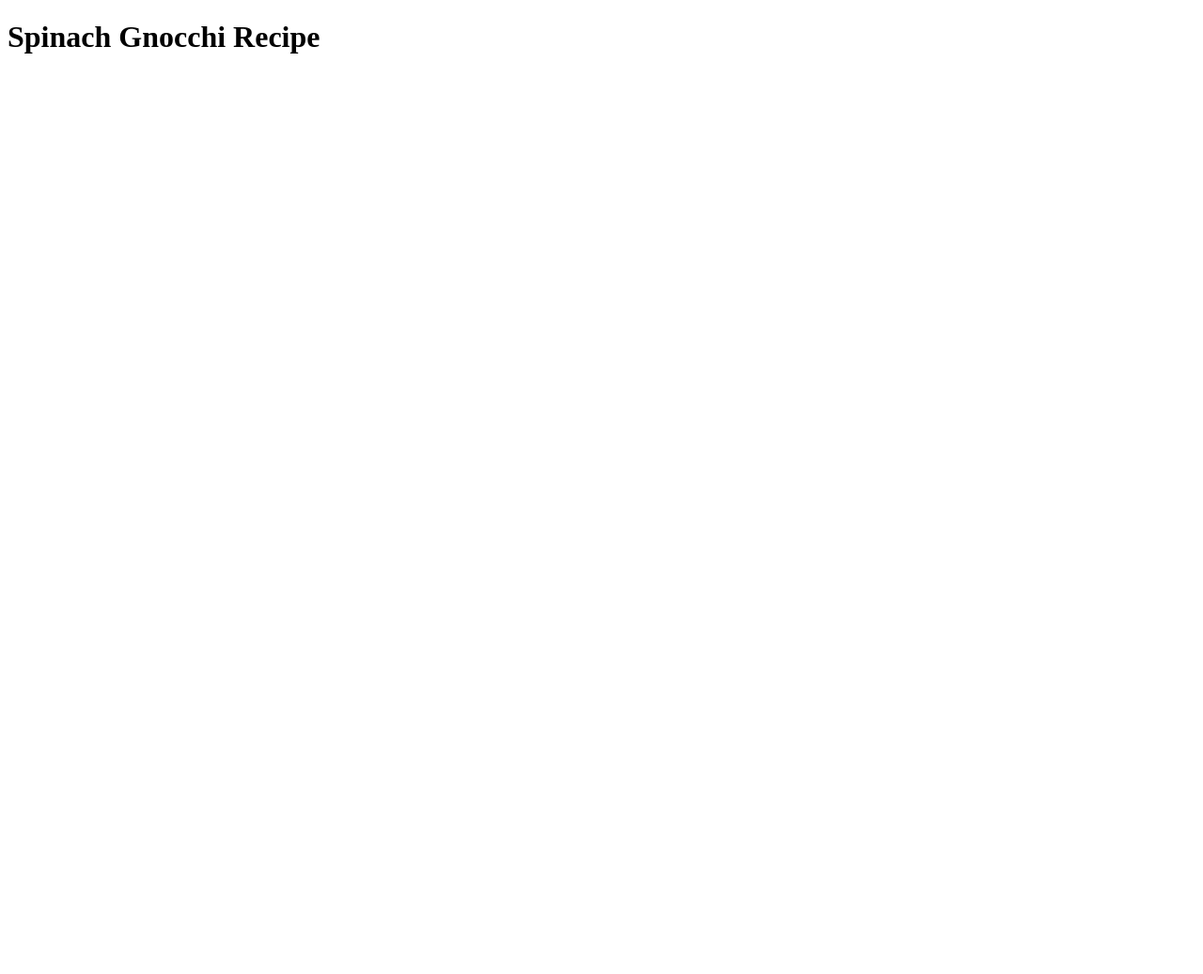
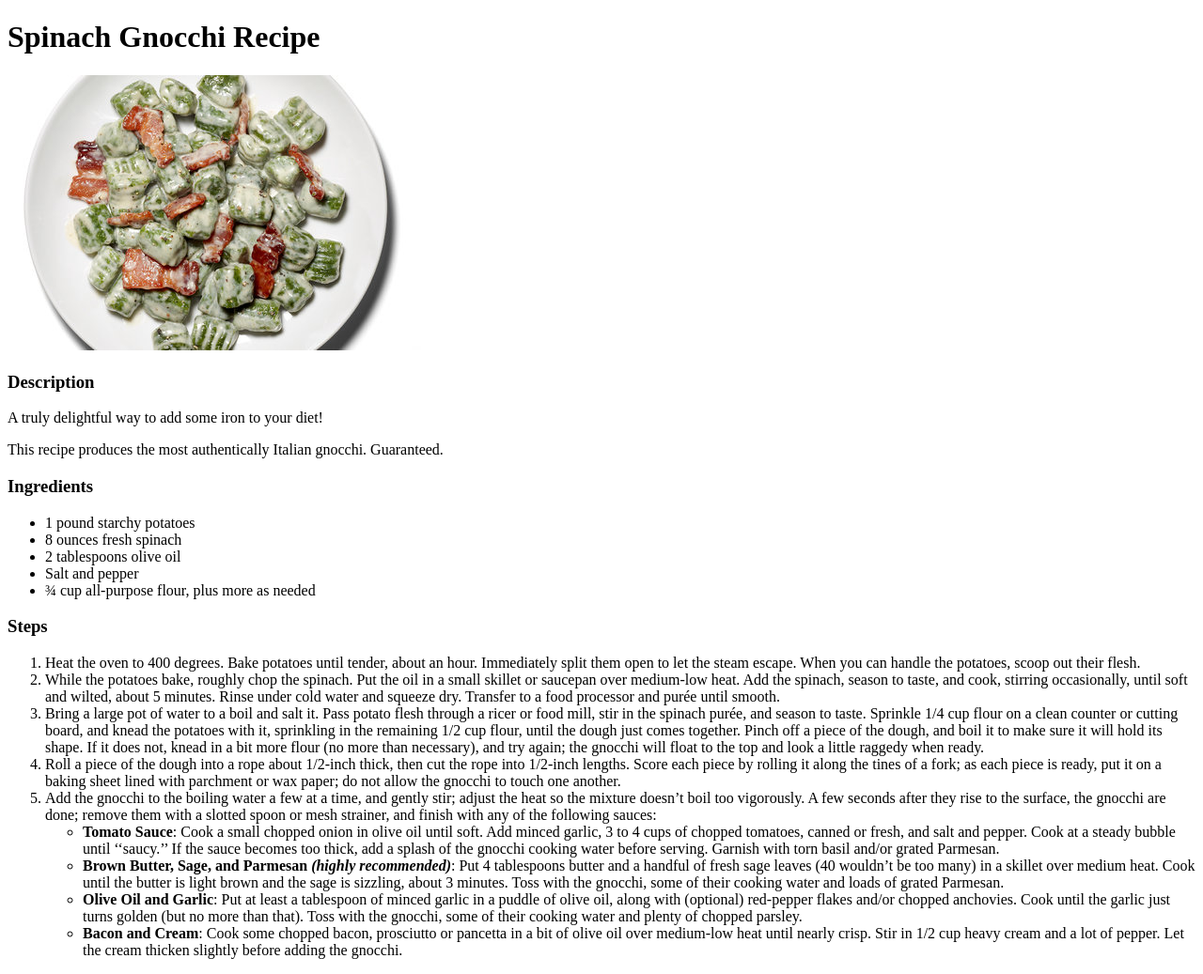
Before and after one commit to tmaritim/odin-recipes, a plain HTML site: page recipes/gnocchi.html in a window 1280 px wide. Shown: the whole page at 94% size. Before the commit the page ends 800 px from the top, so only its background shows below. Drawn offline with Linux system fonts and the light colour scheme.

Commit message:
Added recipe page content for Spinach Gnocchi

```diff
--- a/recipes/gnocchi.html
+++ b/recipes/gnocchi.html
@@ -6,5 +6,91 @@
   </head>
   <body>
     <h1>Spinach Gnocchi Recipe</h1>
+    <img src="spinach-gnocchi.jpeg" />
+    <h3>Description</h3>
+    <p>A truly delightful way to add some iron to your diet!</p>
+    <p>
+      This recipe produces the most authentically Italian gnocchi. Guaranteed.
+    </p>
+    <h3>Ingredients</h3>
+    <ul>
+      <li>1 pound starchy potatoes</li>
+      <li>8 ounces fresh spinach</li>
+      <li>2 tablespoons olive oil</li>
+      <li>Salt and pepper</li>
+      <li>¾ cup all-purpose flour, plus more as needed</li>
+    </ul>
+    <h3>Steps</h3>
+    <ol>
+      <li>
+        Heat the oven to 400 degrees. Bake potatoes until tender, about an hour.
+        Immediately split them open to let the steam escape. When you can handle
+        the potatoes, scoop out their flesh.
+      </li>
+      <li>
+        While the potatoes bake, roughly chop the spinach. Put the oil in a
+        small skillet or saucepan over medium-low heat. Add the spinach, season
+        to taste, and cook, stirring occasionally, until soft and wilted, about
+        5 minutes. Rinse under cold water and squeeze dry. Transfer to a food
+        processor and purée until smooth.
+      </li>
+      <li>
+        Bring a large pot of water to a boil and salt it. Pass potato flesh
+        through a ricer or food mill, stir in the spinach purée, and season to
+        taste. Sprinkle 1/4 cup flour on a clean counter or cutting board, and
+        knead the potatoes with it, sprinkling in the remaining 1/2 cup flour,
+        until the dough just comes together. Pinch off a piece of the dough, and
+        boil it to make sure it will hold its shape. If it does not, knead in a
+        bit more flour (no more than necessary), and try again; the gnocchi will
+        float to the top and look a little raggedy when ready.
+      </li>
+      <li>
+        Roll a piece of the dough into a rope about 1/2-inch thick, then cut the
+        rope into 1/2-inch lengths. Score each piece by rolling it along the
+        tines of a fork; as each piece is ready, put it on a baking sheet lined
+        with parchment or wax paper; do not allow the gnocchi to touch one
+        another.
+      </li>
+      <li>
+        Add the gnocchi to the boiling water a few at a time, and gently stir;
+        adjust the heat so the mixture doesn’t boil too vigorously. A few
+        seconds after they rise to the surface, the gnocchi are done; remove
+        them with a slotted spoon or mesh strainer, and finish with any of the
+        following sauces:
+      </li>
+      <ul>
+        <li>
+          <strong>Tomato Sauce</strong>: Cook a small chopped onion in olive oil
+          until soft. Add minced garlic, 3 to 4 cups of chopped tomatoes, canned
+          or fresh, and salt and pepper. Cook at a steady bubble until
+          ‘‘saucy.’’ If the sauce becomes too thick, add a splash of the gnocchi
+          cooking water before serving. Garnish with torn basil and/or grated
+          Parmesan.
+        </li>
+        <li>
+          <strong
+            >Brown Butter, Sage, and Parmesan
+            <i>(highly recommended)</i></strong
+          >: Put 4 tablespoons butter and a handful of fresh sage leaves (40
+          wouldn’t be too many) in a skillet over medium heat. Cook until the
+          butter is light brown and the sage is sizzling, about 3 minutes. Toss
+          with the gnocchi, some of their cooking water and loads of grated
+          Parmesan.
+        </li>
+        <li>
+          <strong>Olive Oil and Garlic</strong>: Put at least a tablespoon of
+          minced garlic in a puddle of olive oil, along with (optional)
+          red-pepper flakes and/or chopped anchovies. Cook until the garlic just
+          turns golden (but no more than that). Toss with the gnocchi, some of
+          their cooking water and plenty of chopped parsley.
+        </li>
+        <li>
+          <strong>Bacon and Cream</strong>: Cook some chopped bacon, prosciutto
+          or pancetta in a bit of olive oil over medium-low heat until nearly
+          crisp. Stir in 1/2 cup heavy cream and a lot of pepper. Let the cream
+          thicken slightly before adding the gnocchi.
+        </li>
+      </ul>
+    </ol>
   </body>
 </html>
```
Also changed, not shown: recipes/spinach-gnocchi.jpeg (added).
